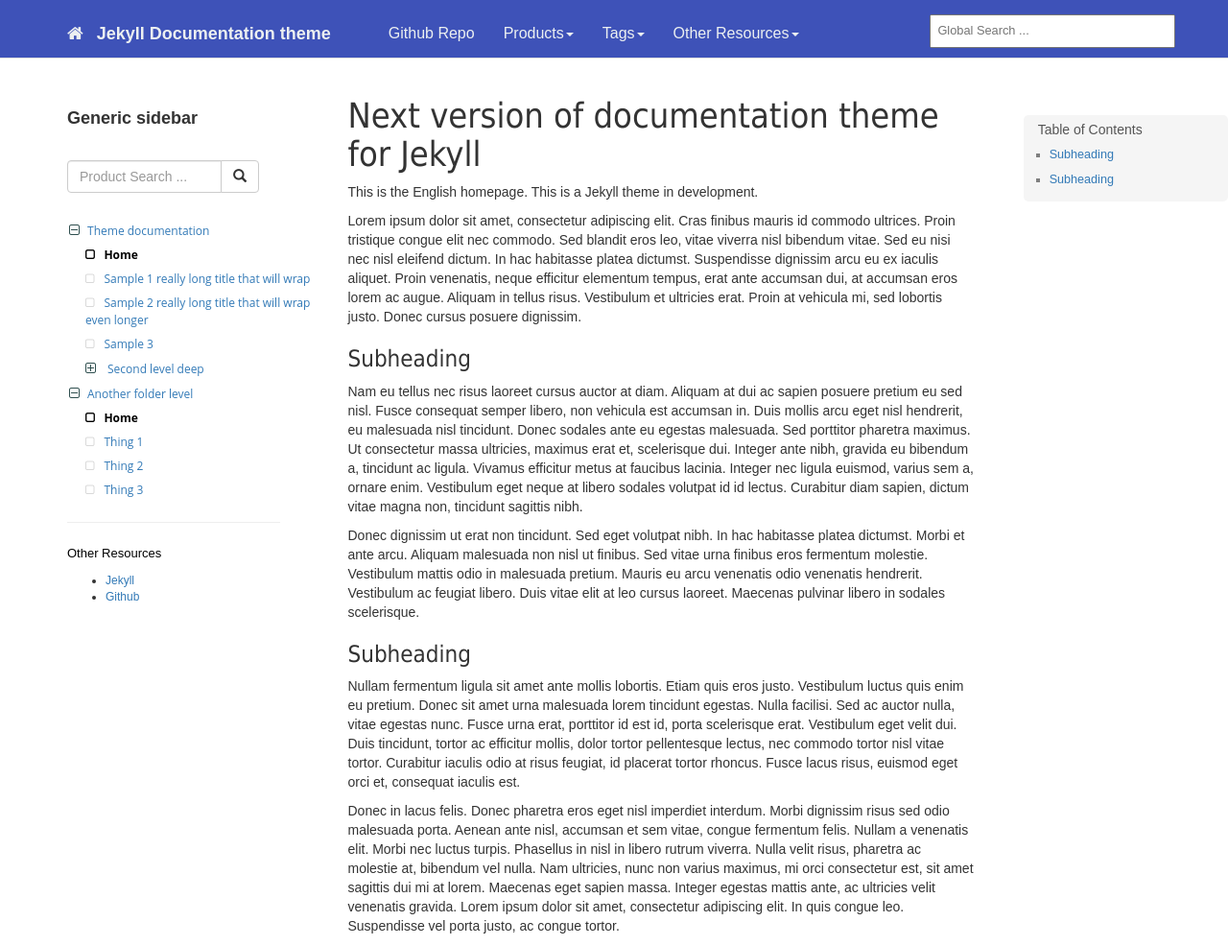
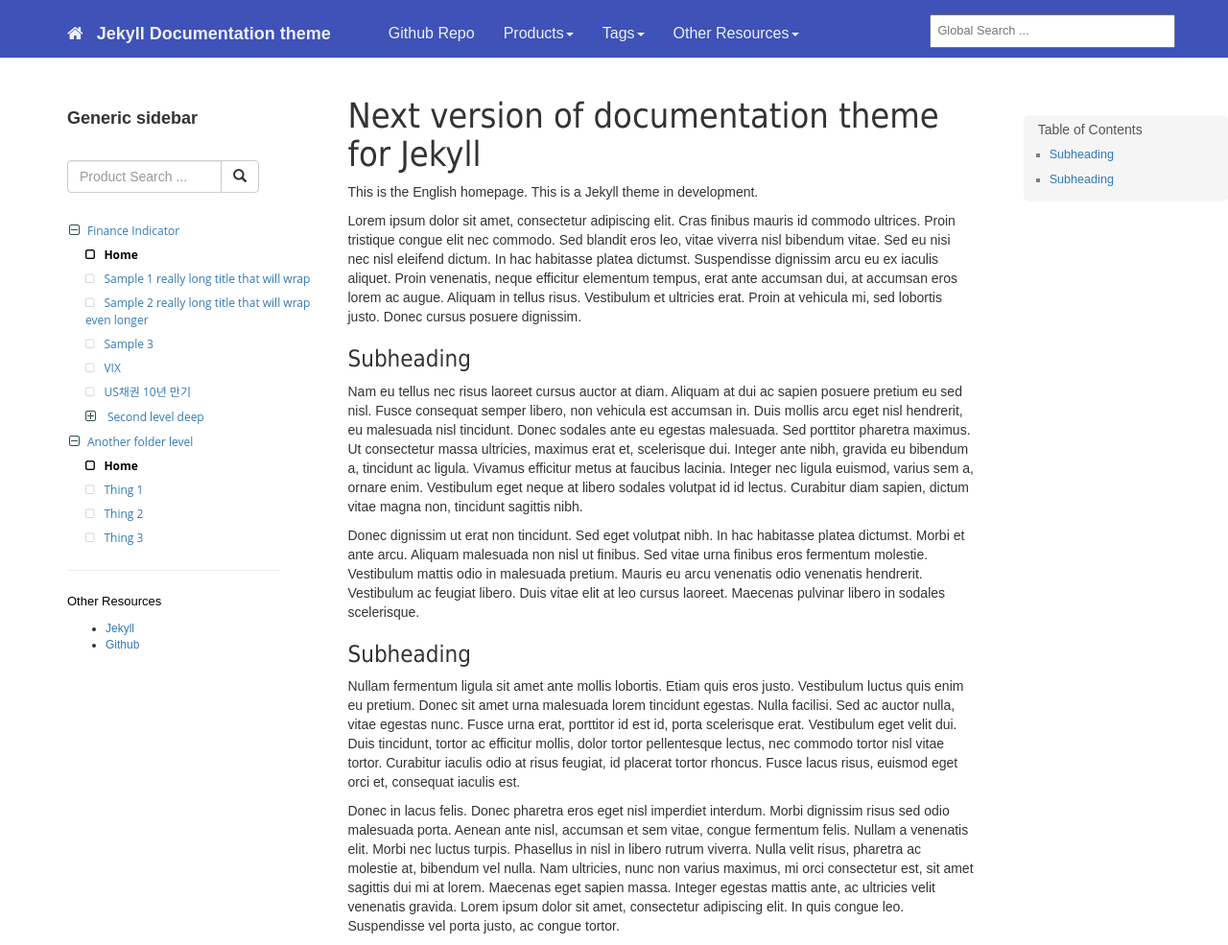
Before and after one commit to findicator/findicator.github.io, a Jekyll site: the page built from _docs/index.md, in a window 1280 px wide and 985 px high. Shown: the whole window at 96% size. Built offline with Jekyll 4.4.1, drawn with Linux system fonts in a browser that asks for light colours.

Commit message:
update navigation

```diff
--- a/_data/generic.yml
+++ b/_data/generic.yml
@@ -4,7 +4,7 @@ owner: tomjohnson1492
 ## Keep this commented out content because it shows the YAML model for the sidebar.
 
 folders:
-- title: Theme documentation
+- title: Finance Indicator
   folderitems:
   - title: Home
     url: /index.html
@@ -17,6 +17,12 @@ folders:
 
   - title: Sample 3
     url: /sample3.html
+
+  - title: VIX
+    url: /vix.html
+
+  - title:  US채권 10년 만기
+    url: /us10y.html
 
     subfolders:
     - title: Second level deep
```
